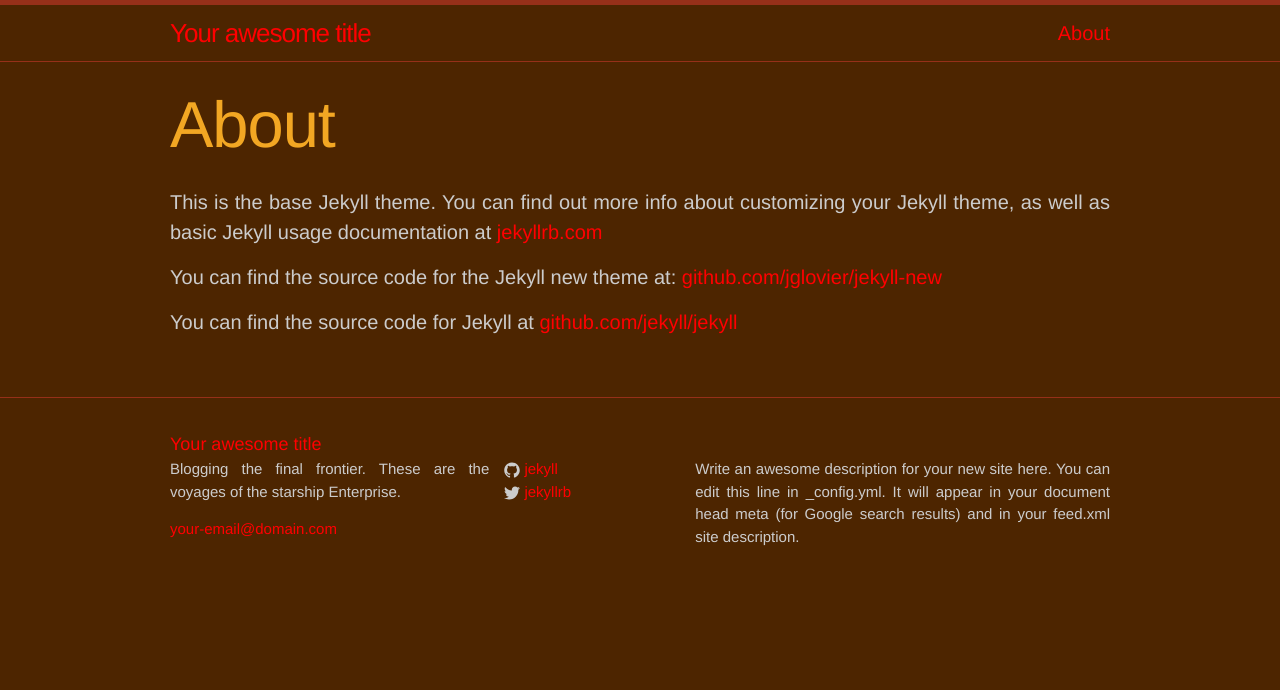
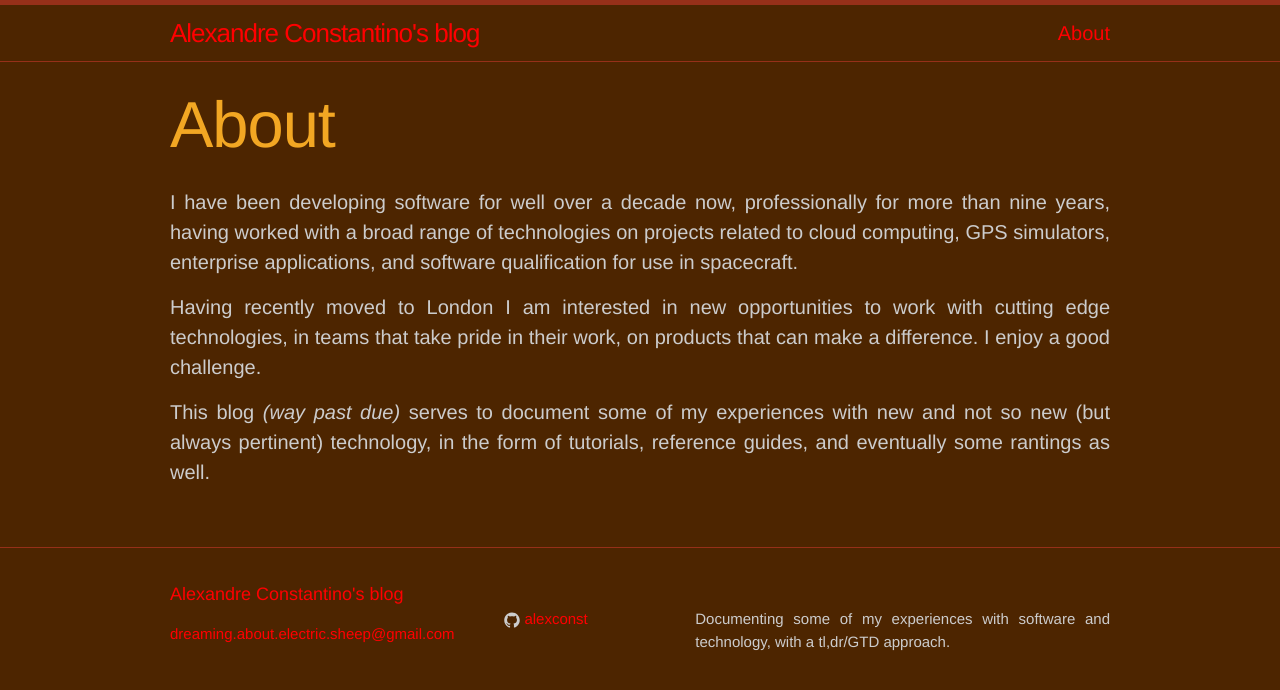
Before and after one commit to alexconst/alexconst.github.io, a Jekyll site: the page built from about.markdown, in a window 1280 px wide. Shown: the top 690 px of the page. Built offline with Jekyll 4.4.1, drawn with Linux system fonts in a browser that asks for light colours; Markdown is read by kramdown in place of the engine named in the settings.

Commit message:
Publish inital personal blog

```diff
--- a/_config.yml
+++ b/_config.yml
@@ -1,15 +1,14 @@
 # Site settings
-title: Your awesome title
-subtitle: Blogging the final frontier. These are the voyages of the starship Enterprise.
-email: your-email@domain.com
+title: Alexandre Constantino's blog
+#subtitle: Blogging the final frontier. These are the voyages of the starship Enterprise.
+email: dreaming.about.electric.sheep@gmail.com
 description: > # this means to ignore newlines until "baseurl:"
-  Write an awesome description for your new site here. You can edit this
-  line in _config.yml. It will appear in your document head meta (for
-  Google search results) and in your feed.xml site description.
+  Documenting some of my experiences with software and technology,
+  with a tl,dr/GTD approach.
 baseurl: "" # the subpath of your site, e.g. /blog/
 url: "http://yourdomain.com" # the base hostname & protocol for your site
-twitter_username: jekyllrb
-github_username:  jekyll
+#twitter_username: jekyllrb
+github_username:  alexconst
 
 # Build settings
 markdown: redcarpet
--- /dev/null
+++ b/about.markdown
@@ -0,0 +1,11 @@
+---
+layout: page
+title: About
+permalink: /about/
+---
+
+I have been developing software for well over a decade now, professionally for more than nine years, having worked with a broad range of technologies on projects related to cloud computing, GPS simulators, enterprise applications, and software qualification for use in spacecraft.
+
+Having recently moved to London I am interested in new opportunities to work with cutting edge technologies, in teams that take pride in their work, on products that can make a difference. I enjoy a good challenge.
+
+This blog *(way past due)* serves to document some of my experiences with new and not so new (but always pertinent) technology, in the form of tutorials, reference guides, and eventually some rantings as well.
--- a/about.md
+++ /dev/null
@@ -1,11 +0,0 @@
----
-layout: page
-title: About
-permalink: /about/
----
-
-This is the base Jekyll theme. You can find out more info about customizing your Jekyll theme, as well as basic Jekyll usage documentation at [jekyllrb.com](http://jekyllrb.com/)
-
-You can find the source code for the Jekyll new theme at: [github.com/jglovier/jekyll-new](https://github.com/jglovier/jekyll-new)
-
-You can find the source code for Jekyll at [github.com/jekyll/jekyll](https://github.com/jekyll/jekyll)
```
